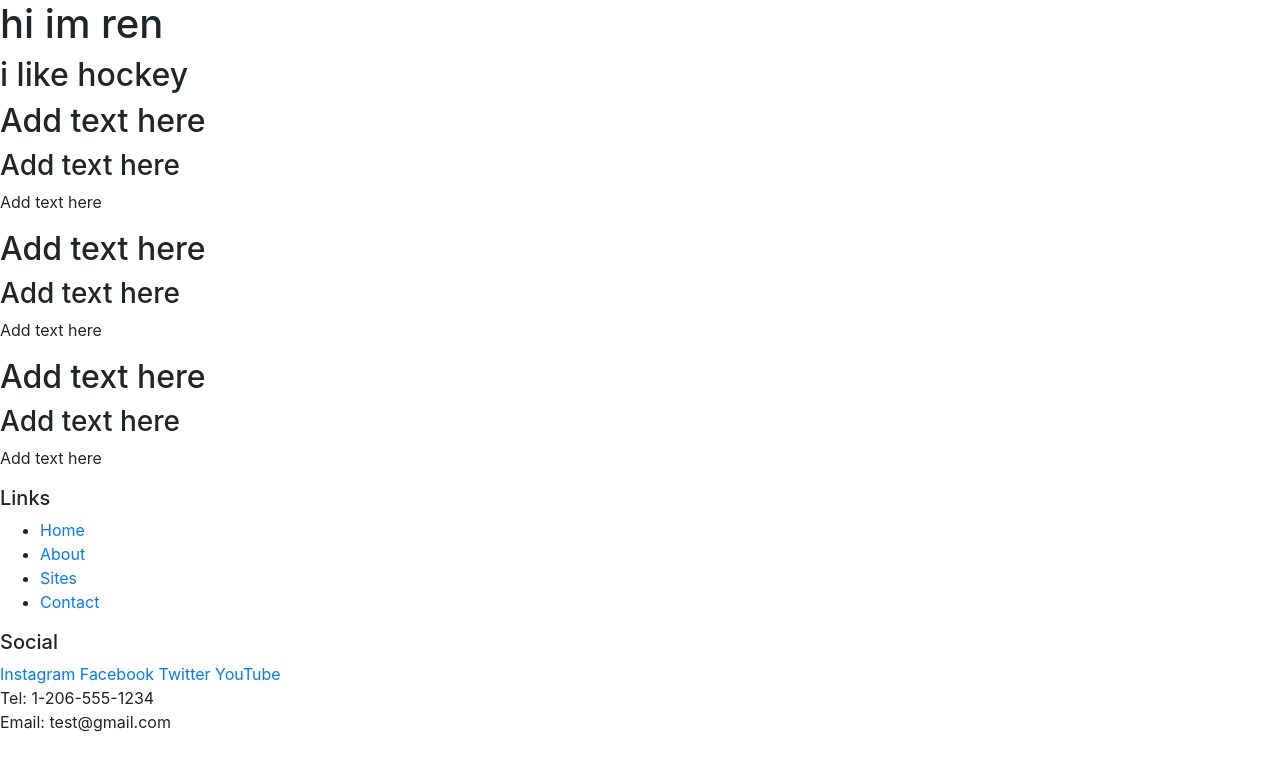
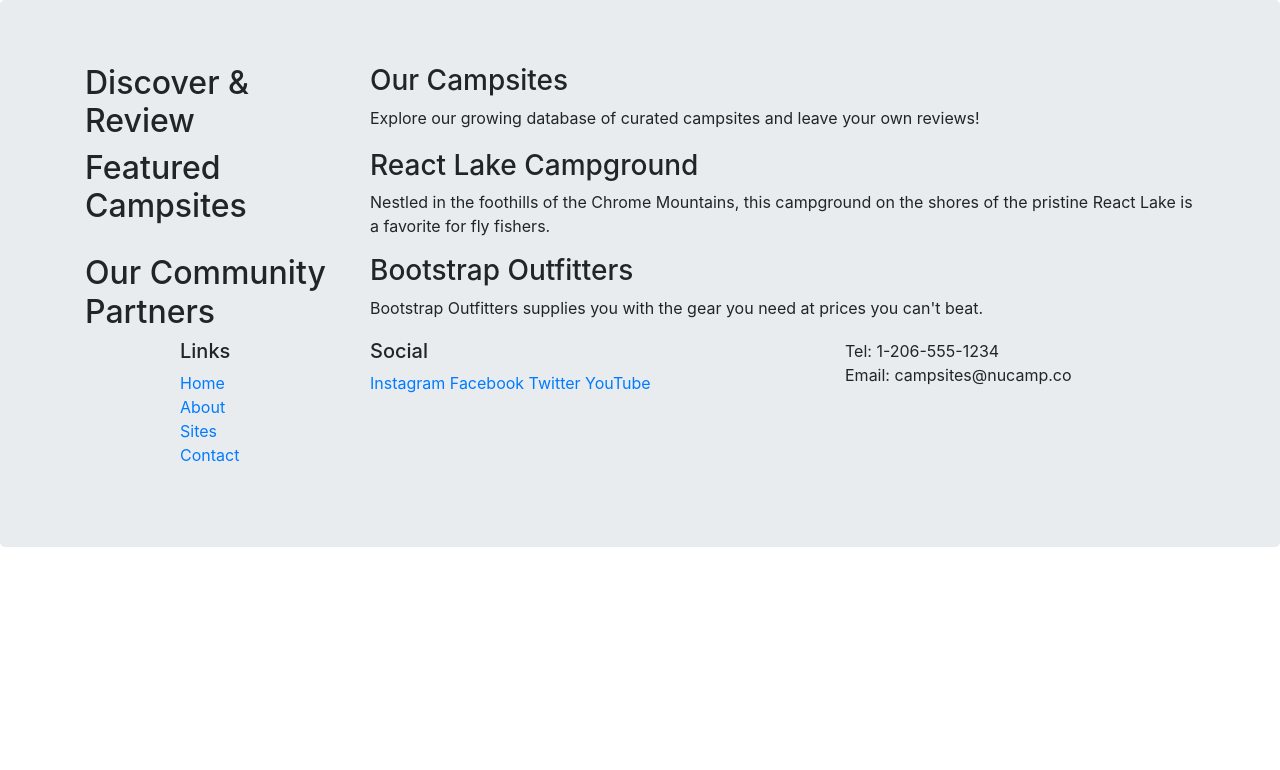
Before and after one commit to renstevens-debug/bootstrap, a website: page index.html in a window 1280 px wide. Drawn offline with nearby package versions, Linux system fonts and the light colour scheme.

Commit message:
Bootstrap Grid

```diff
--- a/index.html
+++ b/index.html
@@ -15,53 +15,69 @@
 
 <body>
 
-    <header>
-        <div>
-            <h1>hi im ren</h1>
-            <h2>i like hockey</h2>
+    <header class="jumbotron">
+
+        <div class="container">
+            <div class="row">
+                <div class="col-sm-4 col-md-3">
+                    <h2>Discover & Review</h2>
                 </div>
-    </header>
-
-    <div>
-        <h2>Add text here</h2>
-        <h3>Add text here</h3>
-        <p>Add text here</p>
+                <div class="col">
+                    <h3>Our Campsites</h3>
+                    <p>Explore our growing database of curated campsites and leave your own reviews!</p>
+                </div>
             </div>
 
-    <div>
-        <h2>Add text here</h2>
-        <h3>Add text here</h3>
-        <p>Add text here</p>
+            <div class="row">
+                <div class="col-sm-4 col-md-3">
+                    <h2>Featured Campsites</h2>
+                </div>
+                <div class="col">
+                    <h3>React Lake Campground</h3>
+                    <p>Nestled in the foothills of the Chrome Mountains, this campground on the shores of the pristine
+                        React Lake is a favorite for fly fishers.</p>
+                </div>
             </div>
 
-    <div>
-        <h2>Add text here</h2>
-        <h3>Add text here</h3>
-        <p>Add text here</p>
+            <div class="row">
+                <div class="col-sm-4 col-md-3">
+                    <h2>Our Community Partners</h2>
+                </div>
+                <div class="col">
+                    <h3>Bootstrap Outfitters</h3>
+                    <p>Bootstrap Outfitters supplies you with the gear you need at prices you can't beat.</p>
+                </div>
+            </div>
         </div>
 
+
         <footer>
-        <div>
+            <div class="container">
+                <div class="row">
+                    <div class="col-4 col-sm-2 offset-1">
                         <h5>Links</h5>
-            <ul>
+                        <ul class="list-unstyled">
                             <li><a href="#">Home</a></li>
                             <li><a href="#">About</a></li>
                             <li><a href="#">Sites</a></li>
                             <li><a href="#">Contact</a></li>
                         </ul>
                     </div>
-        <div>
+                    <div class="col-6 col-sm-5">
                         <h5>Social</h5>
                         <a href="http://instagram.com/">Instagram</a>
                         <a href="http://facebook.com/">Facebook</a>
                         <a href="http://twitter.com/">Twitter</a>
                         <a href="http://youtube.com/">YouTube</a>
                     </div>
-        <div>
+                    <div class="col-sm-4">
                         Tel: 1-206-555-1234<br />
-            Email: test@gmail.com
+                        Email: campsites@nucamp.co
+                    </div>
+                </div>
             </div>
         </footer>
+
 
         <!-- jQuery must come first, then Popper.js, then the Bootstrap JavaScript plugins.-->
         <script src="node_modules/jquery/dist/jquery.slim.min.js"></script>
```
Lines whose indentation alone changed are shown as unchanged.
